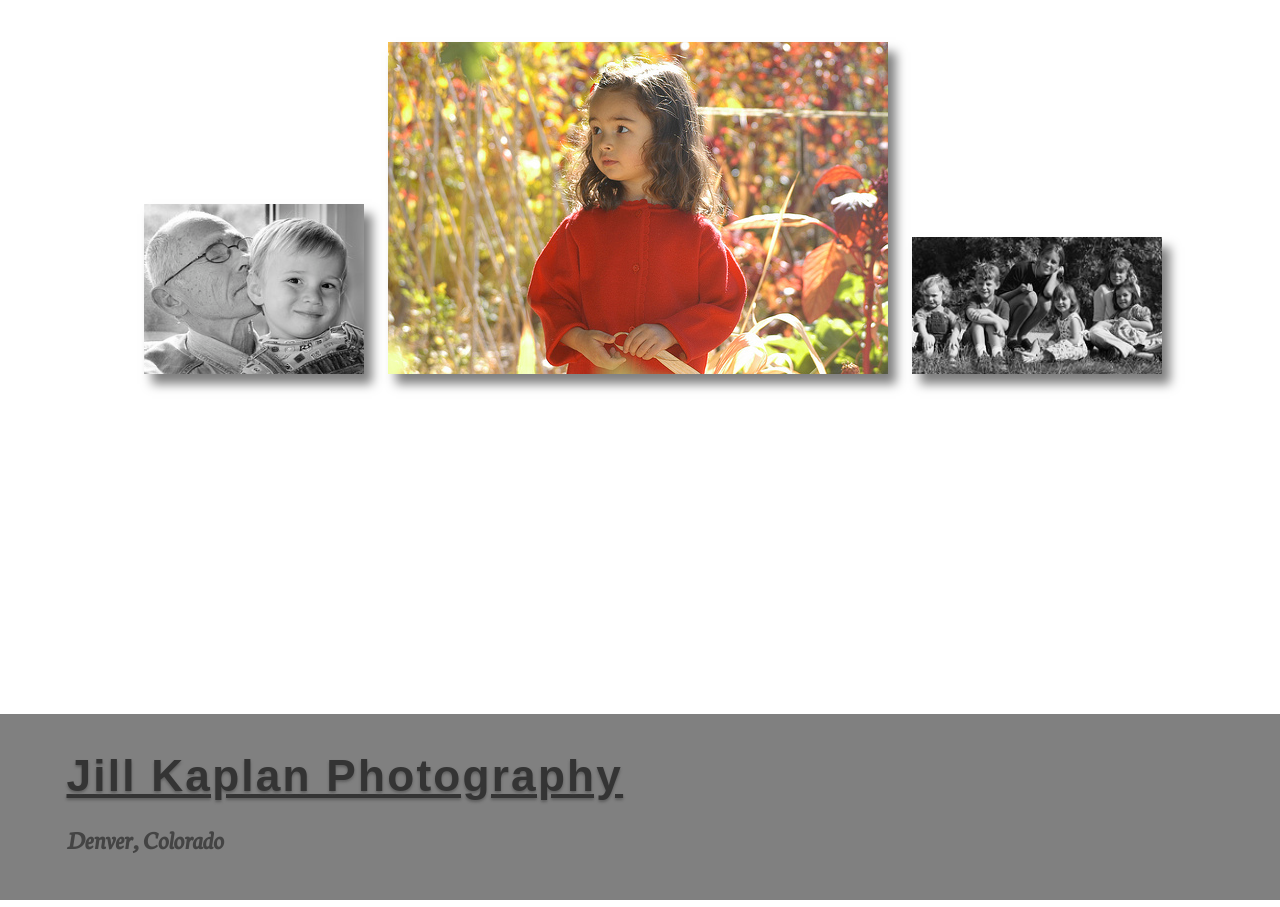
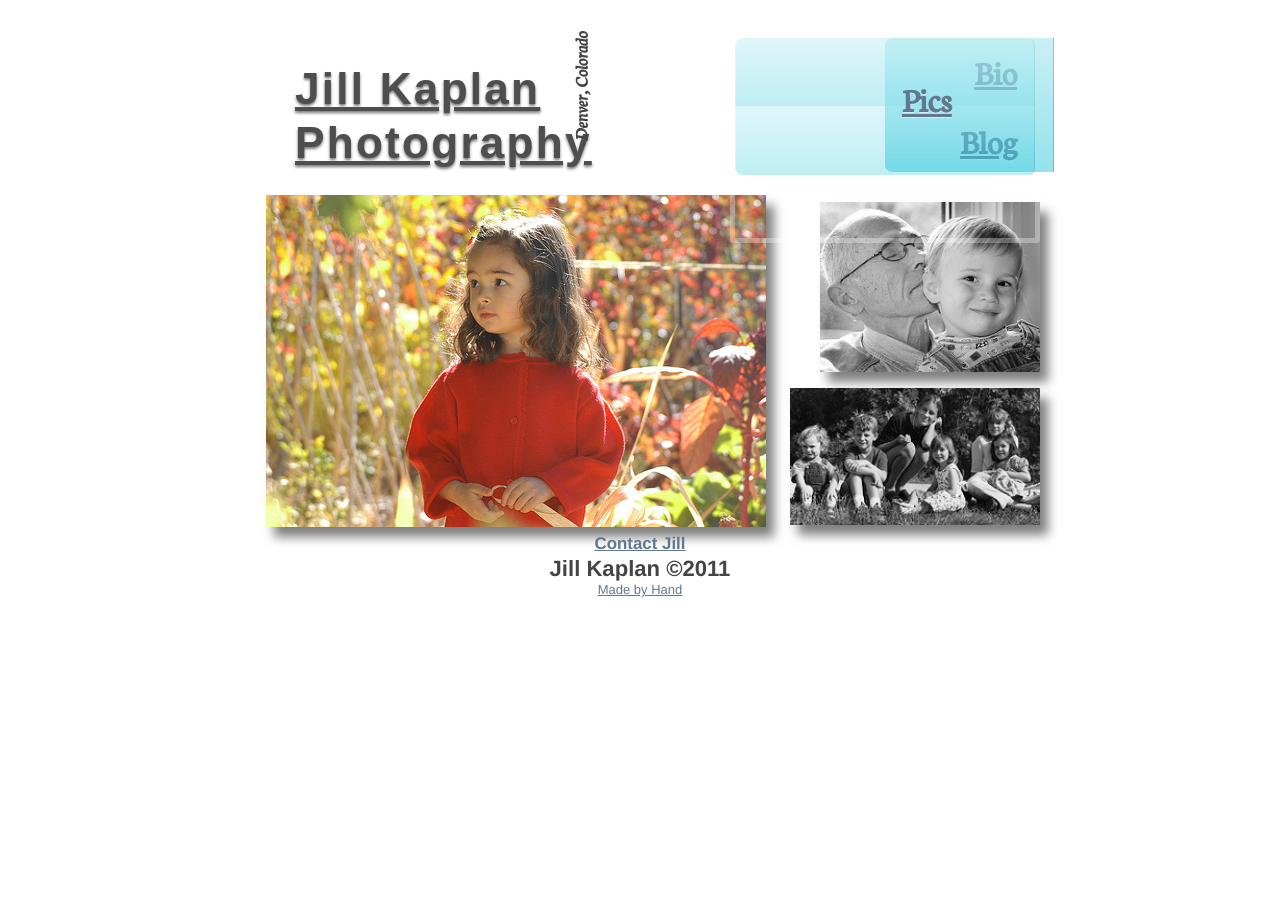
Before and after one commit to kaplanphoto/kaplanphoto.github.com, a Jekyll site: the page built from index.html, in a window 1280 px wide. Built offline with Jekyll 4.4.1, drawn with Linux system fonts in a browser that asks for light colours; nearby versions of some CDN libraries; some web fonts are replaced; library files that are not in the unit come from our copies; Markdown is read by kramdown in place of the engine named in the settings.

Commit message:
commit some changes before big overhall

```diff
--- a/_includes/page_bottom.html
+++ b/_includes/page_bottom.html
@@ -22,6 +22,58 @@
       });
 
 
+
+	 var $sites = $('#sites'),
+          $sitesTitle = $('<h2 class="loading"><img src="http://i.imgur.com/qkKy8.gif" />Loading sites using Isotope</h2>'),
+          $sitesList = $('<ul class="clearfix"></ul>');
+
+      $sites.append( $sitesTitle ).append( $sitesList );
+
+      $sitesList.isotope({
+        layoutMode: 'cellsByRow',
+        cellsByRow: {
+          columnWidth: 290,
+          rowHeight: 400
+        }
+      });
+
+      var ajaxError = function(){
+        $sitesTitle.removeClass('loading').addClass('error')
+          .text('Could not load sites using Isotope :(');
+      };
+
+      // dynamically load sites using Isotope from Ember app
+      $.getJSON('http://min.us/api/GetItems/mwebsite')
+        .error( ajaxError )
+        .success(function( data ){
+
+          // proceed only if we have images
+          if ( !data.response || !data.response.ITEMS_GALLERY ) {
+            ajaxError();
+            return;
+          }
+          var images = data.response.ITEMS_GALLERY,
+              items = [],
+              item, image;
+
+          for ( var i=0, len = images.length; i < len; i++ ) {
+            image = images[i];
+            item = '<li><a href="' + image + '">'
+              + '<img src="' + image + '" />'
+              + '</a></li>';
+            items.push( item );
+          }
+
+          var $items = $( items.join('') );
+
+          $items.imagesLoaded(function(){
+            $sitesTitle.removeClass('loading').text('Sites using Isotope');
+            $sitesList.isotope( 'insert', $items );
+          });
+
+        });
+
+
     });
   </script>
   <!--[if lt IE 7 ]>
--- a/_layouts/page.html
+++ b/_layouts/page.html
@@ -2,36 +2,42 @@
 {% include page_top.html %}
 
   <div id="page">
+    <div id="main" role="main">
 
-    <div id="main" role="main">
+  <aside id="hub">
+	<header id="home">	<h1>
+	<a class="visible" href="{{ site.home_url }}">Jill Kaplan Photography</a>
+	</h1>
+		<h3>Denver, Colorado</h3>
+    </header>
+  </aside>
+
+	<nav class="" id="subpages">
+	<ul>
+	<li>
+	<h3 class="left">
+	<a href="{{ site.blog_url }}">Pics</a>
+	</h3>
+	</li><li>
+	<h3 class="top">
+	<a href="{{ site.contact_url }}">Bio</a>
+	</h3>
+	</li><li>
+	<h3 class="bottom">
+	<a href="{{ site.gallery_url }}">Blog</a>
+	</h3>
+	</li></ul>
+	</nav>
 
 
 	{{ content }}
 
 
-
-  <aside id="hub">
-	<header id="home">	<nav class="hidden" id="subpages">
-	<h3 class="">
-	<a href="{{ site.blog_url }}">Blog</a>
-	</h3>
-	<h3 class="">
-	<a href="{{ site.contact_url }}">Contact</a>
-	</h3>
-	<h3 class="">
-	<a href="{{ site.gallery_url }}">Gallery</a>
-	</h3>
-	</nav><h1>
-	<a class="visible" href="{{ site.home_url }}">Jill Kaplan Photography</a>
-	</h1>
-		<h3>Denver, Colorado</h3>
+    <footer>
 		<h3><a href="{{ site.contact_url }}">Contact Jill</a></h3>
-    </header>
-    <footer>
 	<h1>Jill Kaplan &copy;2011</h1>
 	<a href="http://joehand.org">Made by Hand</a>
     </footer>
-  </aside>
 
   </div>
   </div> <!--! end of #page -->
--- a/css/style.css
+++ b/css/style.css
@@ -166,7 +166,7 @@ color: #607890;
 }
 
 a:hover {
- color: #a72d1e;
+ color: rgba(169, 46, 30, 0.5);
 }
 
 
@@ -187,6 +187,9 @@ body {
 	margin:.5em;
 	position:relative;
 	text-align:center;
+	width:800px;
+	left:50%;
+	margin-left:-400px;
 }
 
 
@@ -224,6 +227,7 @@ em {
 }
 
 canvas,img {
+
 	box-shadow: 8px 10px 10px rgba(0,0,0,0.5),
    inset 8px 10px 10px rgba(255,255,255,0.75);
    -o-box-shadow: 8px 10px 10px rgba(0,0,0,0.5),
@@ -233,16 +237,17 @@ canvas,img {
    -moz-box-shadow: 8px 10px 10px rgba(0,0,0,0.5),
    inset 8px 10px 10px rgba(255,255,255,0.75);
 }
+
+canvas {
+	width:auto;
+	height:300px;
+}
 img:hover {
  -webkit-transform: scale(1.05);
     -moz-transform: scale(1.05);
     -o-transform: scale(1.05);
 	}
 
-ul.floated li {
-	display:inline-block;
-	padding:5px 10px;
-}
 
 /*main images - menu after click*/
 #main header a,#main .flip a {
@@ -277,16 +282,103 @@ ul#imagenav h1 a{
  text-decoration:none !important;
  }
 
- .flipped #imagenav li.flip {
+#imagenav li {
+list-style-type:none;
+float:left;
+}
+
+#imagenav li.flip {
+	display:block;
+	float:right;
+	padding:7px 0 5px 0;
 }
 
 
+/*nav on top and home bar on bottom */
 
-/*home and nav*/
+nav {
+	display:block;
+	position:relative;
+	width:300px;
+	right:0px;
+	font-size:2em;
+	height:200px;
+	top:0px;
+	margin-top:1em;
+   -webkit-transition: all .5s .5s ease-in;
+    -moz-transition: all .5s .5s ease-in;
+    -o-transition: all .5s .5s ease-in;
+	border: 5px solid rgba(255, 255, 255, 0.3);
+	border-radius:3px;
+	positioN:absolute;
+  }
+
+nav li a {
+text-align:right;
+font-family:'Neuton', arial, serif;
+  padding: 0.4em 0.5em;
+  background-color: rgba(43, 197, 218, 0.3);
+  font-weight: bold;
+  text-shadow: 0 1px hsla( 0, 0%, 100%, 0.5 );
+  background-image: -moz-linear-gradient(-90deg,
+    hsla( 0, 0%, 100%, 0.5 ) ,
+    hsla( 0, 0%, 100%, 0.0 )
+  );
+  background-image: -webkit-gradient(linear, 0 top, 0 bottom,
+    from( hsla( 0, 0%, 100%, 0.5 ) ),
+    to(   hsla( 0, 0%, 100%, 0.0 ) )
+  );
+   -webkit-transition: all .2s .2s ease-in;
+    -moz-transition: all .2s .2s ease-in;
+    -o-transition: all .2s .2s ease-in;
+
+  }
+nav li a:hover {
+  background-color: rgba(43, 197, 218, 0.9);
+  color: rgba(43, 197, 218, 0.3);
+}
+
+nav li a:active {
+  background-color: rgba(30, 153, 169, 0.3);
+  -webkit-box-shadow: inset 0 2px 8px hsla( 0, 0%, 0%, 0.6 );
+     -moz-box-shadow: inset 0 2px 8px hsla( 0, 0%, 0%, 0.6 );
+       -o-box-shadow: inset 0 2px 8px hsla( 0, 0%, 0%, 0.6 );
+          box-shadow: inset 0 2px 8px hsla( 0, 0%, 0%, 0.6 );
+}
+nav li a {
+  border-left:  1px solid hsla( 0, 0%, 100%, 0.3 );
+  border-right: 1px solid hsla( 0, 0%,   0%, 0.2 );
+}
+nav li .left a {
+  background-color: rgba(43, 197, 218, 0.5);
+  position:absolute;
+  border-radius: 7px 0 0 7px;
+  border-left: none;
+  display: inline-block;
+  float:left;
+  padding:1.2em 3em 1.55em .5em;
+  text-align:left;
+  z-index:2;
+}
+
+nav li .top a {
+  border-radius:7px 7px 0px 0;
+  display:block;
+}
+
+nav li .bottom a {
+  border-radius: 0 0px 7px 7px;
+  display:block;
+}
+nav li a.selected {
+  background-color: rgba(43, 197, 218, 0.3);
+  text-shadow: none;
+  color: white;
+}
+
 #home {
-	width:100%;
+    text-align:left;
 	height:auto;
-	padding:10px;
 	font-size:2em;
    -webkit-transition: all 2s ease-in;
     -moz-transition: all 2s ease-in;
@@ -313,28 +405,23 @@ ul#imagenav h1 a{
  color: #a72d1e;
 }
 
-#home nav {
-	position:fixed;
-	top:0px;
-	width:60%;
-	margin:0 20% .3em;
-	opacity:.7;
-   -webkit-transition: all .1s 1s ease-in;
-    -moz-transition: all .1s 1s ease-in;
-    -o-transition: all .1s 1s ease-in;
-  }
 #home:hover nav {
 	opacity:1;
 }
 #home h3 {
 font-style:italic;
 font-family:'Neuton', arial, serif;
-font-size:1em;
-display:inline-block;
-padding:15px 30px;
+font-size:.7em;
+float:right;
+	margin-right:20px;
+	width:130px;
+	margin-top:-110px;
    -webkit-transition: all .1s 1s ease-in;
     -moz-transition: all .1s 1s ease-in;
     -o-transition: all .1s 1s ease-in;
+ -webkit-transform: rotate(270deg);
+    -moz-transform:  rotate(270deg);
+    -o-transform: rotate(270deg);
   }
 
 #home h3:hover {
@@ -356,13 +443,9 @@ padding:15px 30px;
 aside#hub {
 	text-align:left;
 	height:auto;
-	position:fixed;
-	width:100%;
-	margin-left:-20px;
-	bottom:0px;
-	background:grey;
-	padding:20px 20px 20px 40px;
-	z-index:5;
+	width:400px;
+	margin-left:5px;
+	padding:20px;
 }
 
 aside footer {
--- a/index.html
+++ b/index.html
@@ -5,7 +5,10 @@ title: Welcome
 
 
 <ul id="imagenav" class="floated clearfix">
+<li><img id="dress" src="img/red_dress_md.jpg" width="500" height="332"></li>
 <li class="flip"><h1 class=""><a href="{{ site.bio_url }}">Bio</a></h1><img id="grandpa" src="img/grandpa_sm.jpg" border="0" width="220" height="170"/></li>
-<li><img id="dress" src="img/red_dress_md.jpg" width="500" height="332"></li>
 <li class="flip"><h1 class=""><a href="{{ site.gallery_url }}">Pics</a></h1><img id="kids" src="img/kids_sm.jpg" border="0" width="250" height="137"/></li>
 </ul>
+
+
+  <div id="sites"></div>
--- a/js/script.js
+++ b/js/script.js
@@ -7,8 +7,8 @@
       'dress' : [
         { shape: 'square', resolution: 14 },
         { shape: 'circle', resolution: 14, offset: 10, alpha: 0.5 },
-        { shape: 'diamond', resolution: 4, offset: 22 },
-        { shape: 'circle', resolution: 8, size: 9, offset: 10, alpha: 0.5 }
+        { shape: 'diamond', resolution: 24, offset: 22 },
+        { shape: 'circle', resolution: 8, size: 14, offset: 25, alpha: 0.3 }
       ]
     };
 
```
